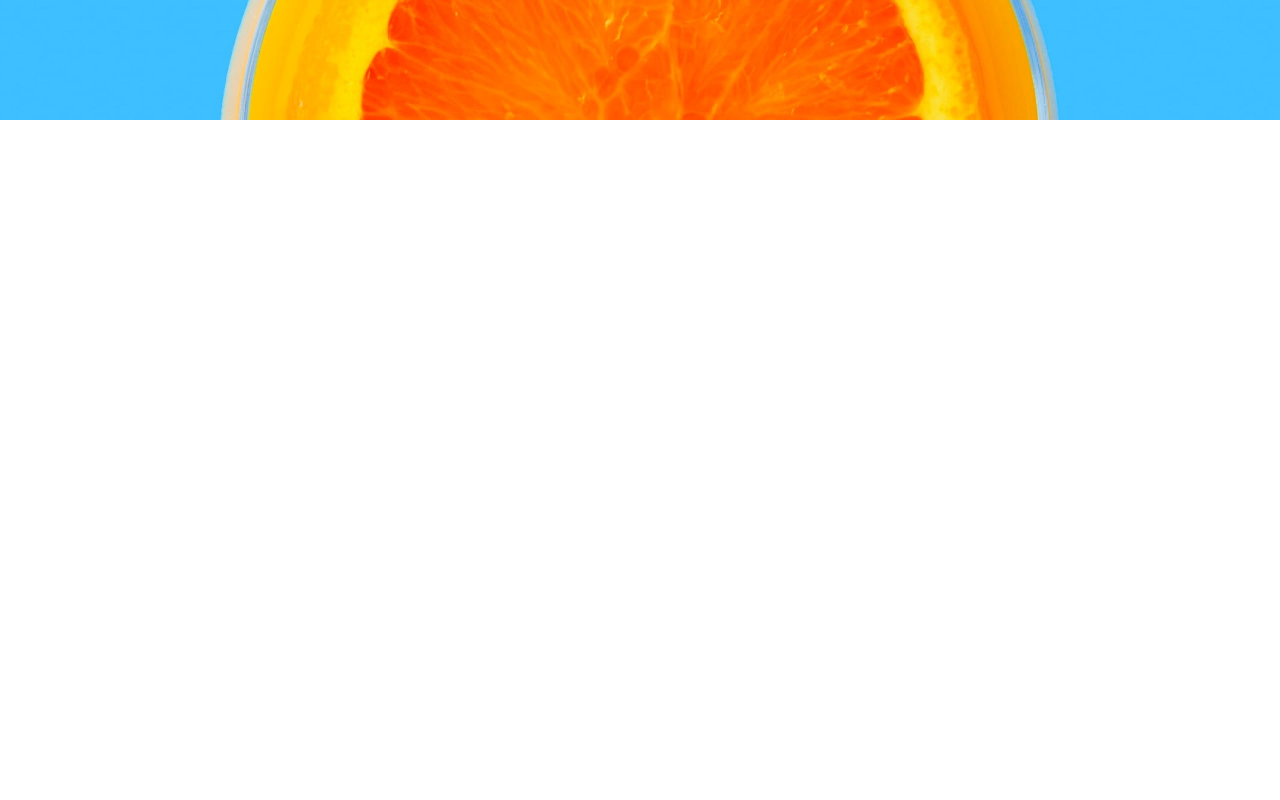
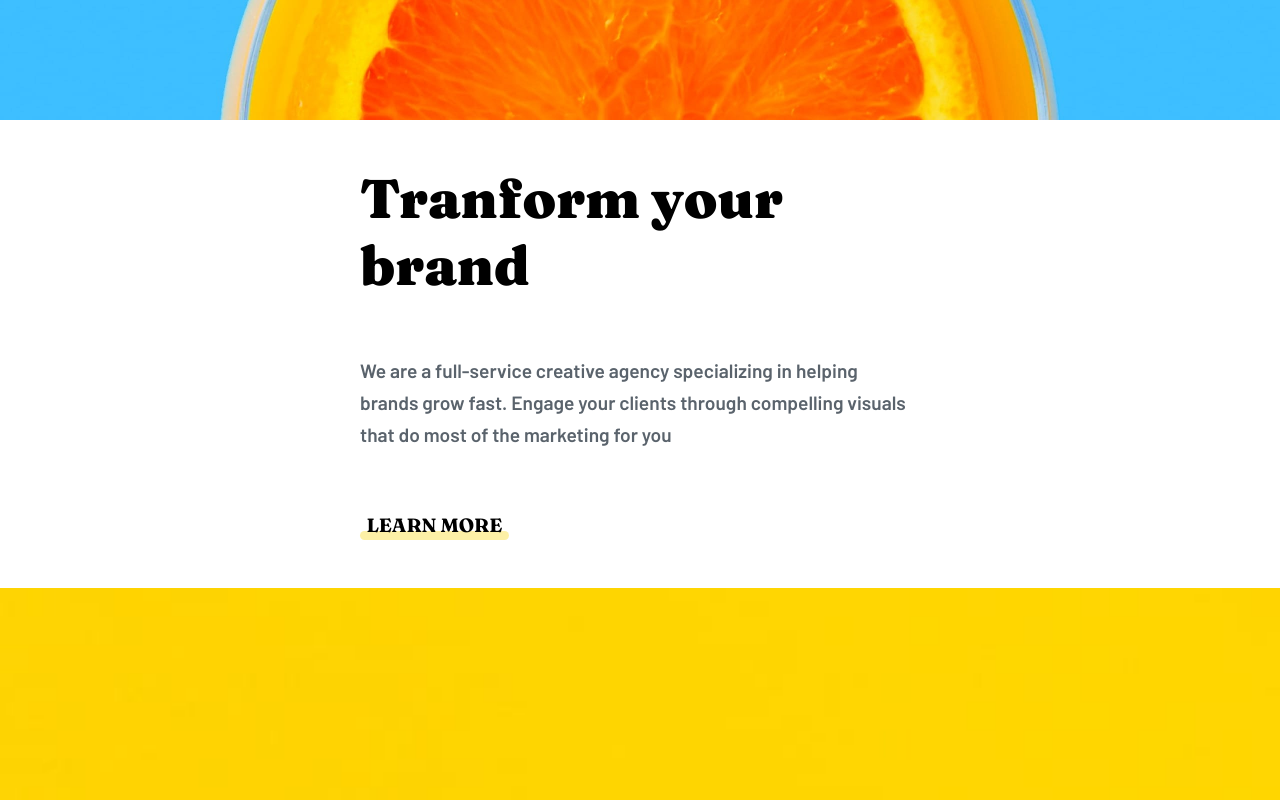
Before and after one commit to ArthurGehlen/agencyLandingPage, a React (Vite) app: page / in a window 1280 px wide. Shown: the part 680-1480 px from the top of the page. Before the commit the page ends 800 px from the top, so only its background shows below. Built offline with nearby package versions, Linux system fonts and the light colour scheme.

Commit message:
feat/Primeiras infos finalizadas

```diff
--- a/src/App.css
+++ b/src/App.css
@@ -1,3 +1,13 @@
 body {
     min-height: 100vh;
 }
+
+.info_wrapper {
+    display: flex;
+    flex-wrap: wrap;
+}
+
+.info_wrapper img {
+    max-width: 100%;
+    flex: 1 1 15rem;
+}
--- a/src/App.jsx
+++ b/src/App.jsx
@@ -3,11 +3,32 @@ import "./App.css";
 
 // Components
 import Header from "./components/Header";
+import InfoText from "./components/InfoText";
+
+// Images
+import image_transform from "./images/desktop/image-transform.jpg";
+import image_stand_out from "./images/desktop/image-stand-out.jpg";
 
 function App() {
   return (
     <>
       <Header />
+      <div className="info_wrapper">
+        <InfoText
+          title="Tranform your brand"
+          text="We are a full-service creative agency specializing in helping brands grow fast. Engage your clients through compelling visuals that do most of the marketing for you"
+          btn_color="yellow"
+        />
+        <img src={image_transform} alt="Transform" />
+      </div>
+      <div className="info_wrapper" style={{ flexDirection: "row-reverse" }}>
+        <InfoText
+          title="Stand out to the right audience"
+          text="Using a collaborative formula of designers, researchers, photographers, videographers, and copywriters, we'll build and extend your brand in digital places."
+          btn_color="red"
+        />
+        <img src={image_stand_out} alt="Stand Out" />
+      </div>
     </>
   );
 }
--- /dev/null
+++ b/src/components/InfoText.css
@@ -0,0 +1,79 @@
+.info_text {
+  width: 50%;
+  display: flex;
+  flex-direction: column;
+  justify-content: center;
+  gap: 3.5rem;
+  flex: 1 1 15rem;
+  padding: 2.8rem;
+}
+
+.info_text h2,
+.info_text p,
+.info_text .btn_container {
+  margin: 0 auto;
+  max-width: 100%;
+}
+
+.info_text h2 {
+  font-family: "Fraunces", sans-serif;
+  font-weight: 900;
+  text-align: start;
+  font-size: clamp(2.6rem, 3.1025vw + 1.0731rem, 3.4rem);
+  width: 35rem;
+}
+
+.info_text p {
+  font-family: "Barlow", sans-serif;
+  width: 35rem;
+  line-height: 2rem;
+  font-size: 1.2rem;
+  color: hsl(213, 9%, 39%);
+}
+
+.btn_container {
+  width: 35rem;
+}
+
+.info_text button {
+  background-color: transparent;
+  border: none;
+  font-family: "Fraunces", sans-serif;
+  font-weight: 700;
+  font-size: 1.2rem;
+  position: relative;
+  text-transform: uppercase;
+  cursor: pointer;
+  padding: 0.4rem;
+}
+
+.info_text button::before {
+  content: "";
+  position: absolute;
+  bottom: 0.2rem;
+  left: 0;
+  width: 100%;
+  height: 0.6rem;
+  opacity: 0.35;
+  z-index: -1;
+  border-radius: 2rem;
+  transition: 0.4s ease opacity;
+}
+
+.info_text button:hover::before {
+  opacity: 1;
+}
+
+.info_text .yellow::before {
+  background-color: hsl(51, 100%, 49%);
+}
+
+.info_text .red::before {
+  background-color: hsl(7, 99%, 70%);
+}
+
+@media screen and (max-width: 626px) {
+  .info_text h2, .info_text p, .btn_container {
+    text-align: center;
+  }
+}
--- /dev/null
+++ b/src/components/InfoText.jsx
@@ -0,0 +1,18 @@
+// Utils
+import "./InfoText.css";
+
+function InfoText({ title, text, btn_color }) {
+  return (
+    <div className="info_text">
+      <h2>{title}</h2>
+
+      <p>{text}</p>
+
+      <div className="btn_container">
+        <button className={btn_color}>Learn More</button>
+      </div>
+    </div>
+  );
+}
+
+export default InfoText;
```
